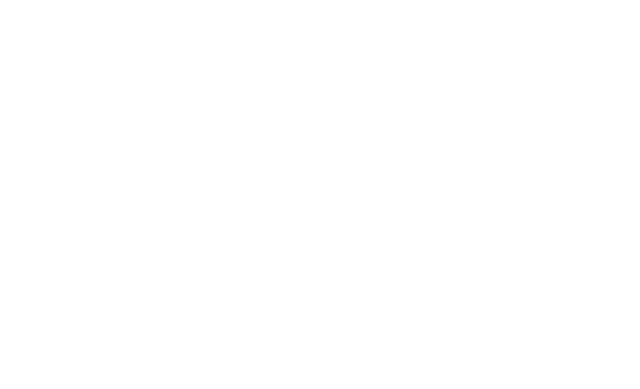
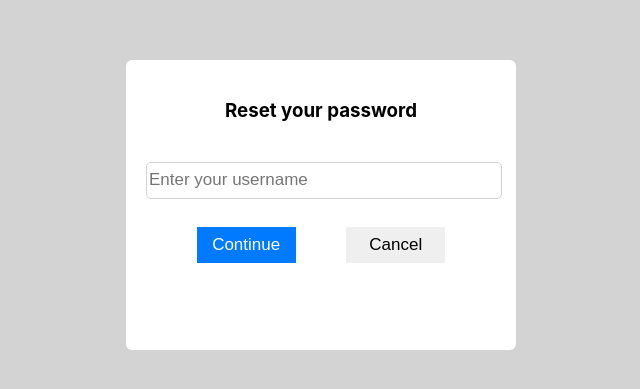
Before and after one commit to ujwalkumarvemana/LoanApplication, a React (Create React App) app in the folder front-end/: page /reset in a window 1280 px wide. Before the commit this address had no page. Shown: the part 195-584 px from the top of the page, without its empty margins (319-959 px from the left). Built offline with nearby package versions, Linux system fonts and the light colour scheme.

Commit message:
Assesment code changes

```diff
--- a/front-end/src/pages/App/App.tsx
+++ b/front-end/src/pages/App/App.tsx
@@ -1,12 +1,14 @@
 import { Route, Routes } from 'react-router-dom';
 import './App.scss';
 import Login from '../Login/Login';
+import Reset from '../Reset/Reset'
 
 function App() {
   return (
     <div className="App">
       <Routes>
         <Route path="/" element={<Login />} />
+        <Route path="/reset" element={<Reset/>} />
       </Routes>
     </div>
   );
--- a/front-end/src/pages/Login/Login.module.scss
+++ b/front-end/src/pages/Login/Login.module.scss
@@ -23,11 +23,11 @@
 }
 
 .loginFrmBox {
-  height: 300px;
+  height: 322px;
   background: #fff;
   border-radius: 6px;
   padding: 20px;
-  width: 350px;
+  width: 355px;
   display: flex;
   flex-direction: column;
   gap: 16px;
@@ -71,6 +71,18 @@
   align-items: baseline;
 }
 
+.row3 {
+  display: flex;
+  flex-direction: column;
+  align-items: flex-start;
+  justify-content: space-between;
+  height: 45px;
+}
+
+.atag {
+  text-decoration: none;
+}
+
 .error {
   margin: 0;
   text-align: left;
--- a/front-end/src/pages/Login/Login.tsx
+++ b/front-end/src/pages/Login/Login.tsx
@@ -3,7 +3,7 @@
 import styles from './Login.module.scss';
 
 const Login = () => {
-  const { lgnFrmHeading, rembrMe, lgnBtn } = staticText; // Destruct the object AND
+  const { lgnFrmHeading, rembrMe, lgnBtn, or, forgpass, resgnewmem } = staticText; // Destruct the object AND
   const initialState = {
     username: {
       value: '',
@@ -23,6 +23,14 @@
     const { name, value } = event.target;
     const cloneEle = { ...cloneData[name] };
     cloneEle.value = value;
+    if(value === '')
+    {
+      cloneEle.errorMsg = 'Please enter username.';
+    }
+    else
+    {
+      cloneEle.errorMsg = '';
+    }
     cloneData[name] = cloneEle;
     setData(cloneData);
   };
@@ -50,12 +58,12 @@
       cloneData.password = cloneEle;
     }
 
-    if (data.username.value === '' || data.password.value === '') {
-      setData(cloneData);
-    } else {
-      // Make an API call
-      console.log(cloneData);
-    }
+    // if (data.username.value === '' || data.password.value === '') {
+    setData(cloneData);
+    // } else {
+    //   // Make an API call
+    //   console.log(cloneData);
+    // }
   };
 
   return (
@@ -112,6 +120,13 @@
                   {lgnBtn}
                 </button>
               </div>
+              <div>
+                {or}
+              </div>
+              <div className={styles.row3}>
+                <a className={styles.atag} href="http://localhost:3000/reset">{forgpass}</a>
+                <a className={styles.atag} href="">{resgnewmem}</a>
+              </div>
             </div>
           </form>
         </div>
--- /dev/null
+++ b/front-end/src/pages/Reset/Reset.scss
@@ -0,0 +1,61 @@
+.resetMain {
+    display: flex;
+    height: 100vh;
+    justify-content: center;
+    align-items: center;
+    background: lightgray;
+}
+
+.resetSection {
+    flex-direction: column;
+    height: 250px;
+    width: 350px;
+    text-align: center;
+    padding: 20px;
+    border-radius: 6px;
+    background: white;
+}
+
+.resetHeading {
+    margin-bottom: 40px;
+}
+
+.resetTextbox {
+    width: 100%;
+    font-size: 17px;
+    min-height: 33px;
+    border: 1px solid lightgrey;
+    margin-bottom: -14px;
+    border-radius: 5px;
+}
+
+.resetBtns {
+    display: flex;
+    justify-content: space-evenly;
+}
+
+.resetBtnCon {
+    border-color: #007bff;
+    background-color: #007bff;
+    font-size: 17px;
+    cursor: pointer;
+    min-height: 36px;
+    min-width: 99px;
+    border: none;
+    color: #fff;
+}
+
+.resetBtnCan {
+    font-size: 17px;
+    cursor: pointer;
+    min-height: 36px;
+    min-width: 99px;
+    border: none;
+}
+
+.errorMesg {
+    margin-bottom: 38px;
+    color: red;
+    text-align: left;
+    font-size: 12px;
+}
--- /dev/null
+++ b/front-end/src/pages/Reset/Reset.tsx
@@ -0,0 +1,70 @@
+import './Reset.scss';
+import staticText from '../../utils/staticText';
+import { useState } from 'react';
+
+function Reset() {
+    const { resetFrmHeading } = staticText;
+    let initialdata = {
+        username: {
+            value: '',
+            error: '',
+            required: true
+        }
+    }
+    const [data, setData] = useState<any>(initialdata);
+    const validateUsername = (e: React.ChangeEvent<HTMLInputElement>) => {
+        let { name, value } = e.target;
+        console.log("name: ", name);
+        console.log("value: ", value);
+        let tempData: any = { ...data };
+        tempData[e.target.name] = { ...data[e.target.name] }
+        tempData[e.target.name].value = e.target.value;
+        if (value === '') {
+            tempData[e.target.name].error = 'Please enter username.';
+        }
+        else {
+            tempData[e.target.name].error = '';
+        }
+        setData(tempData);
+    }
+    const OnContinue = () => {
+        let tempData: any = { ...data };
+        if (data.username.value === '') {
+            tempData['username'].error = 'Please enter username.';
+        }
+        else {
+            tempData['username'].error = '';
+        }
+        console.log("after continue: ",tempData);
+        setData(tempData);
+    }
+    return (
+        <div className="resetMain">
+            <div className="resetSection">
+                <div>
+                    <h3 className="resetHeading">{resetFrmHeading}</h3>
+                </div>
+                <form>
+                    <input
+                        className="resetTextbox"
+                        id="username"
+                        name="username"
+                        type="text"
+                        placeholder="Enter your username"
+                        value={data.username.value}
+                        onChange={validateUsername}
+                    />
+                    <div className="errorMesg">
+                        {data.username.error !== '' ? (<p>Please enter the username</p>) : ('')}
+                    </div>
+                    <div className="resetBtns">
+                        <button type="button" className="resetBtnCon" onClick={OnContinue}>Continue</button>
+                        <button type="button" className="resetBtnCan">Cancel</button>
+                    </div>
+                </form>
+            </div>
+        </div>
+    )
+}
+
+export default Reset;
--- a/front-end/src/utils/staticText.ts
+++ b/front-end/src/utils/staticText.ts
@@ -2,6 +2,10 @@
   lgnFrmHeading: 'Sign in to start your session',
   rembrMe: 'Remember me',
   lgnBtn: 'Submit',
+  or: '-OR-',
+  forgpass: 'I forgot my password',
+  resgnewmem: 'Register a new membership',
+  resetFrmHeading: 'Reset your password',
 };
 
 export default staticText;
```
